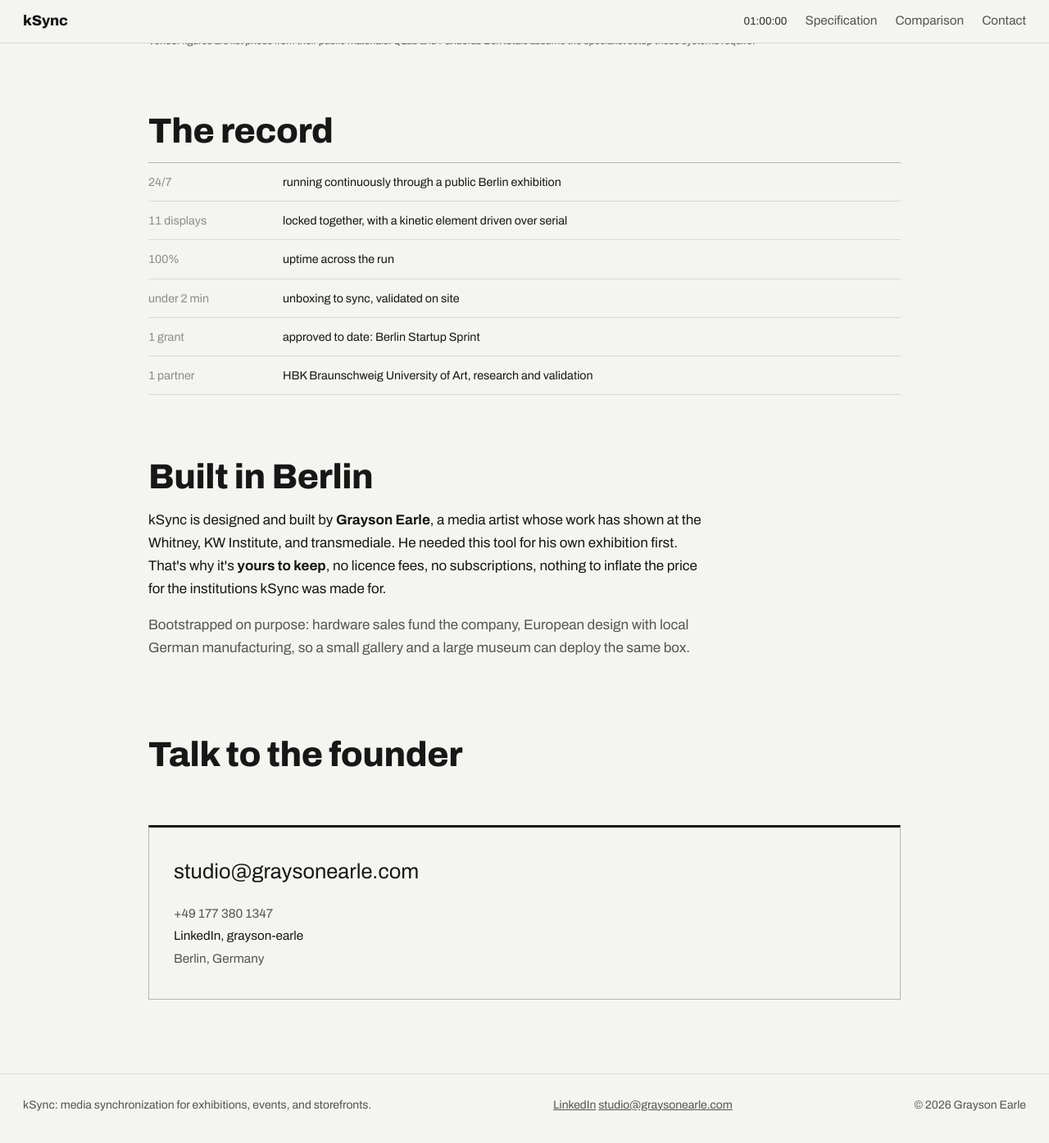
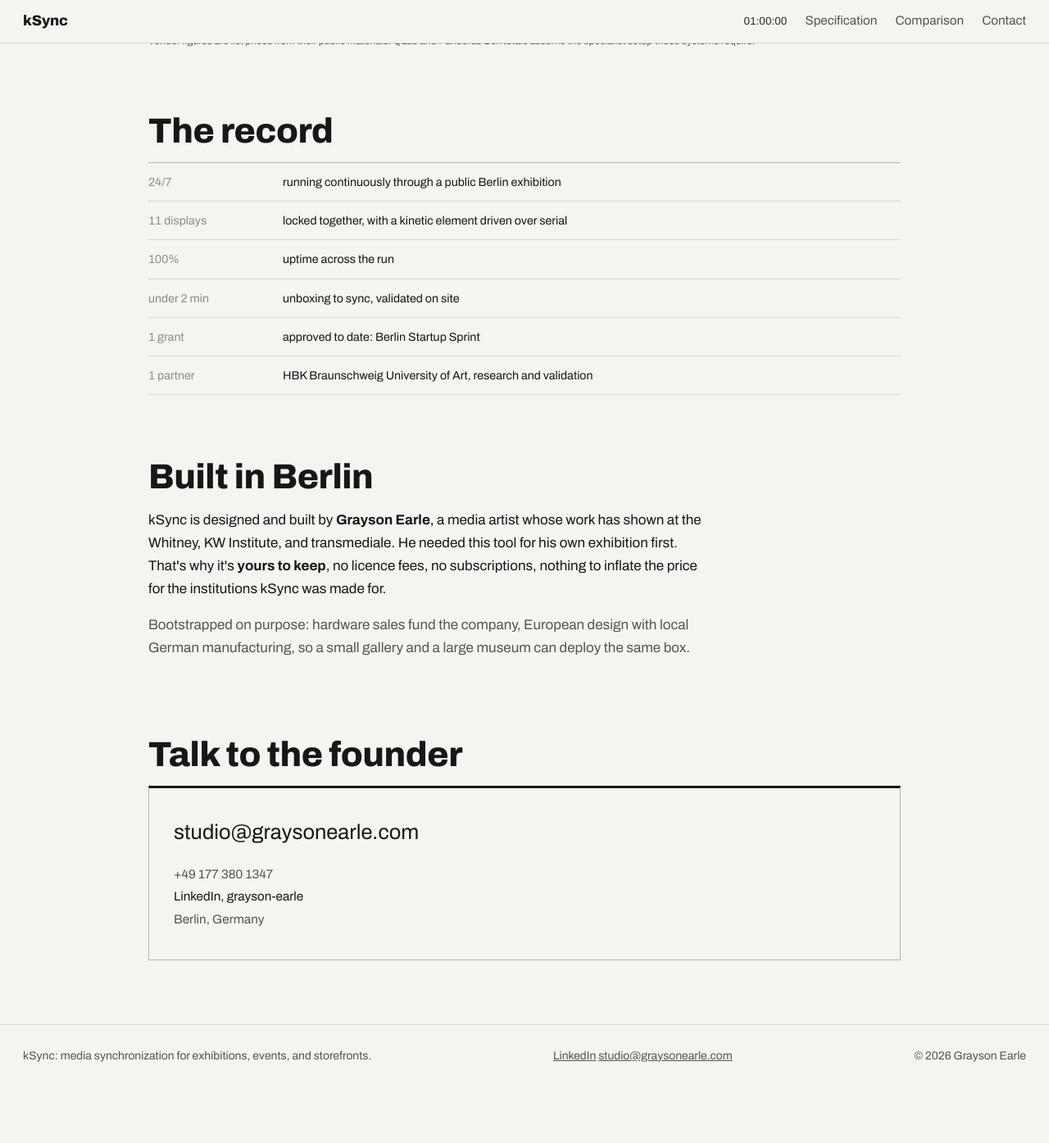
Before and after one commit to prismspecs/hire, a Jekyll site: the page built from ksync.html, in a window 1280 px wide and 1400 px high, scrolled down 2939 px. Shown: the top 1395 px of the window at 82% size. Built offline with Jekyll 4.4.1, drawn with Linux system fonts in a browser that asks for light colours; after the commit the page ends 4279 px from its top, so only the background shows below that.

Commit message:
kSync: fix inconsistent spacing below Talk to the founder heading
.contact-box carried its own margin-top:64px on top of the cue-head's
16px margin-bottom, so the gap below the last heading (~80px) didn't
match the ~16px gap used after every other section heading. Also
brought .content's bottom padding in line with the 78px section
rhythm used everywhere else.

Co-Authored-By: Claude Sonnet 5 <noreply@anthropic.com>
Claude-Session: https://claude.ai/code/session_01XK3NFgUBJLZ3knRTCHAAZD

```diff
--- a/assets/css/ksync.css
+++ b/assets/css/ksync.css
@@ -128,7 +128,7 @@ img {
 .content {
     max-width: 54rem;
     margin: 0 auto;
-    padding-bottom: 90px;
+    padding-bottom: 78px;
 }
 
 section.cue {
@@ -414,7 +414,6 @@ section.cue:first-child {
 
 /* ============ Contact ============ */
 .contact-box {
-    margin-top: 64px;
     border: 1px solid var(--line-strong);
     border-top: 3px solid var(--ink);
     padding: 34px 30px;
```
